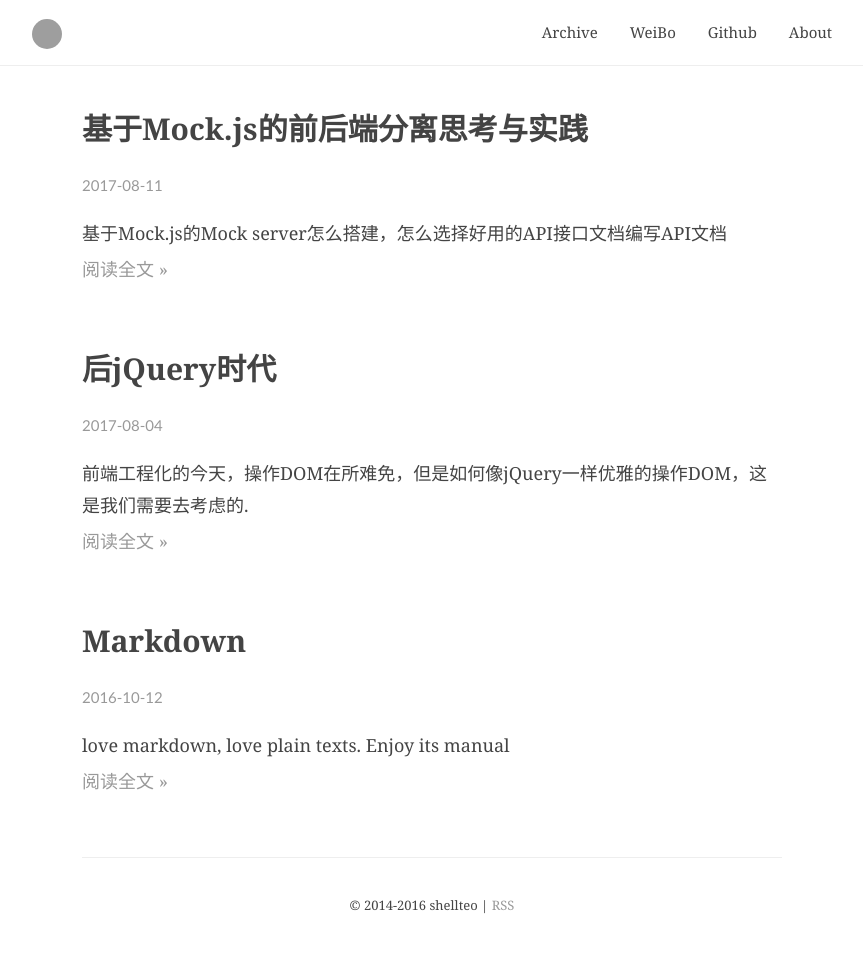
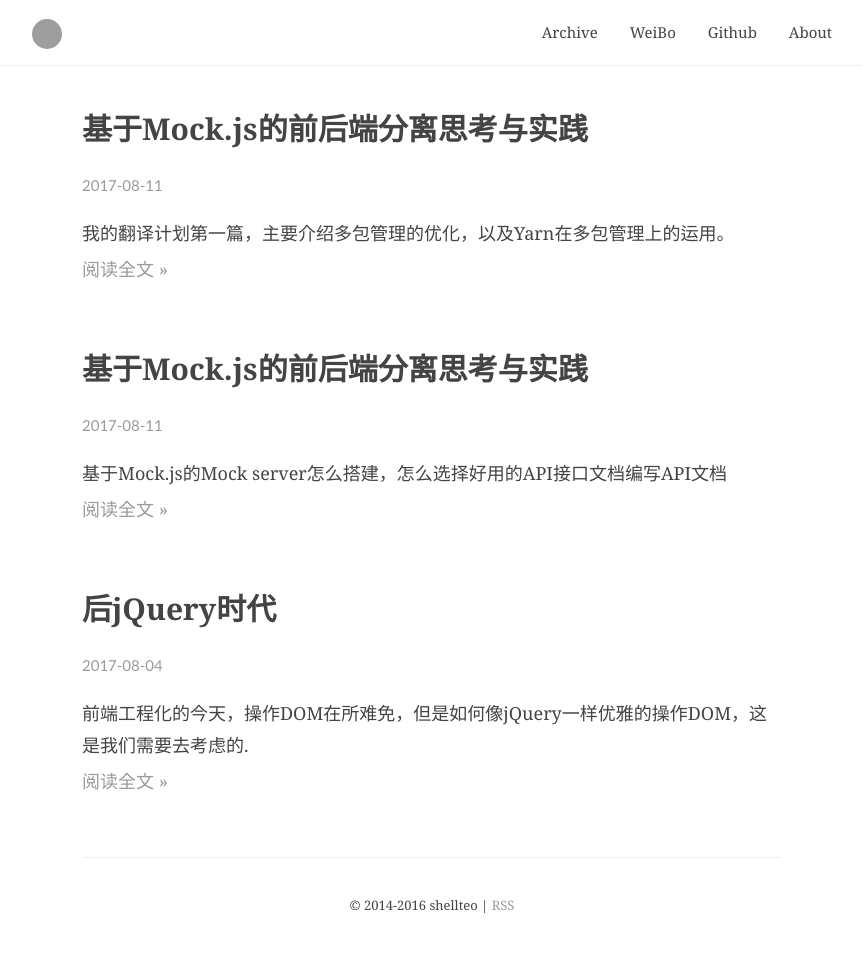
Before and after one commit to shellteo/shellteo.github.io, a Jekyll site: the page built from index.html, in a window 1280 px wide. Shown: the whole page, without its empty margins (208-1071 px from the left). Built offline with Jekyll 4.4.1, drawn with Linux system fonts in a browser that asks for light colours; comment, search, counter and statistics services are not loaded; some of the changed lines change nothing that is shown; grey boxes are pictures that could not be loaded.

Commit message:
添加文章

````diff
--- a/_config.yml
+++ b/_config.yml
@@ -4,7 +4,7 @@ baseurl: ""
 url: "http://shellteo.github.io/"
 permalink: /:title/
 avatar: http://pbwv866yd.bkt.clouddn.com/avatar.jpg
-about: http://7xof48.com1.z0.glb.clouddn.com/about.jpg
+about: http://pbwv866yd.bkt.clouddn.com/avatar.jpg
 favicon: http://pbwv866yd.bkt.clouddn.com/favicon.ico
 basecss:
 # Theme specific configuration
--- /dev/null
+++ b/_posts/2017-08-13-worksapces-in-yarn.markdown
@@ -0,0 +1,187 @@
+---
+layout: post
+title:  "基于Mock.js的前后端分离思考与实践"
+date:   2017-08-11
+categories: Mock.js
+author: 张翔
+location: ShangHai, China
+cover: "https://mmbiz.qlogo.cn/mmbiz_png/C5rBNNe9HlW3icVU6BccOxBRHxHkPyy5M12Hd1vqoOftQe8yZU3eHgtAmpsdtQQgwrlpNhs6Qia1Yr2S8hQMgctg/640?wx_fmt=png"
+description: 我的翻译计划第一篇，主要介绍多包管理的优化，以及Yarn在多包管理上的运用。
+---
+---
+随着时间的增长，项目会变得越来越大，偶尔有的项目中的一部分在其他项目中会被用到。举个例子，`Jest`作为一款通用的测试工具，有很多包都是基于它的，其中包括`jest-snapshot`，而`snapguidist`和`chai-jest-snapshot`都有用到`jest-snapshot`。
+
+## Monorepos
+将项目分解为多个包的人知道一次修改多个包是非常困难的，为了使这个过程变得更加容易，一些大型项目采用`monrepo`方法或者多包存储，为了就是减少包中编写代码的负担。
+JavaScript开发热暖每天使用的几个项目都是使用`monrepos`管理的，像`Babel`、`React`、`Jest`、`Vue`、`Angular`。
+然而将项目分成几个文件夹有时候是不够的。测试、管理依赖和发布多个包很快会变得复杂，很多项目采用像`Lerna`这样的工具来降低复杂度。
+
+## Lerna
+Lerna能优化git和npm管理多包存储的工作流。Lerna内部使用`Yarn`和npm CLI来引导项目（即为每个包安装所有第三方依赖）。简单来说，对项目中的每个使用的包Lerna都是用yarn/npm进行安装，然后在引用的包之间创建软链接。
+Lerna只是对包管理器进行了一层包装，所以Lerna无法有效的处理node_modules里面的内容
+
+>* Lerna通过 yarn install 安装包，这会对重复引用的包多次安装，这样会使得项目变得过载，因为package.json里面的引用的包是相互独立的，不会批次共享依赖。所以经常使用的第三方包，都会重复安装，这会造成大量重复
+* Lerna是先创建包，然后创建包之前的引用链接，这会造成的问题是会引起包管理器node_modules内的不一致，所以从包中运行yarn install可能会破坏Lerna管理的结构。
+
+作为包的开发人员，这些问题使我们更应该直接从yarn中支持多包存储库，从yarn0.28开始，我们很高兴来分享支持这些存储的Workspaces功能。
+
+## 介绍Yarn Workspaces
+Yarn Workspaces允许用户在单个根package.json文件的子文件夹中从多个package.json文件中安装依赖。
+
+通过防止Workspaces中依赖包的重复，使原生Workspaces到Yarn可以实现更快更轻松的依赖安装。Yarn还可以在依赖于彼此的Workspaces之间创建软链接，并确保所有目录的一致性和正确性。
+
+### 安装Workspaces
+如果要开始使用，用户必须在Yarn中运行如下命令来启用Workspaces
+```javascript
+yarn config set workspaces-experimental true
+```
+
+以上命令的作用是：它会在你的操作系统主文件夹的.yarnrc文件中添加workspaces-experimental true。Yarn Workspaces仍然会根据从社区收集来的反馈进行改进。
+我们将以Jest为例来设置Yarn Workspaces的结构。事实上，它已经在一次PR（pull request）中被实现，Jest已经使用Yarn来引导它的依赖。
+Jest的项目结构是开源JavaScript monorepo的典型代表。
+
+>| jest/
+| ---- package.json
+| ---- packages/
+| -------- jest-matcher-utils/
+| ------------ package.json
+| -------- jest-diff/
+| ------------ package.json
+...
+
+最外层的的`package.json`定义整个的项目的根依赖，其他目录的package.json文件就是Workspaces，Workspaces经常注册发布到npm上。虽然根package.json不应该作为一个包使用，它通常会包含与其他项目共享的代码或特定的业务代码，这就是我们将其标记为“私有”的原因。
+以下的例子是一个简单的根`package.json`，它可以为项目启用Workspaces，并定义项目构建和测试环境所需的第三方依赖包。
+```javascript
+{
+  "private": true,
+  "name": "jest",
+  "devDependencies": {
+    "chalk": "^2.0.1"
+  },
+  "workspaces": [
+    "packages/*"
+  ]
+}
+```
+为了简单，我们定义两个小的Workspaces依赖包
+
+1. jest-matcher-utils Workspace:
+
+```javascript
+{
+  "name": "jest-matcher-utils",
+  "description": "...",
+  "version": "20.0.3",
+  "license": "...",
+  "main": "...",
+  "browser": "...",
+  "dependencies": {
+    "chalk": "^1.1.3",
+    "pretty-format": "^20.0.3"
+  }
+}
+```
+
+jest-diff Workspace依赖于jest-matcher-utils：
+```javascript
+{
+  "name": "jest-diff",
+  "version": "20.0.3",
+  "license": "...",
+  "main": "...",
+  "browser": "...",
+  "dependencies": {
+    "chalk": "^1.1.3",
+    "diff": "^3.2.0",
+    "jest-matcher-utils": "^20.0.3",
+    "pretty-format": "^20.0.3"
+  }
+}
+```
+像Lerna这样的一层包装会首先为每个`package.json`运行`yarn install`，然后为相互依赖的包运行`yarn link`。
+如果我们使用这种方法，我们会得到如下文件结构：
+
+>| jest/
+| ---- node_modules/
+| -------- chalk/
+| ---- package.json
+| ---- packages/
+| -------- jest-matcher-utils/
+| ------------ node_modules/
+| ---------------- chalk/
+| ---------------- pretty-format/
+| ------------ package.json
+| -------- jest-diff/
+| ------------ node_modules/
+| ---------------- chalk/
+| ---------------- diff/
+| ---------------- jest-matcher-utils/  (symlink) -> ../jest-matcher-utils
+| ---------------- pretty-format/
+| ------------ package.json
+...
+
+我们能看到，第三方依赖会存在冗余重复。
+启用Workspaces后，Yarn能生成更优化的依赖关系结构，当你在项目任何地方运行`yarn install`，你会得到如下的node_modules。
+
+
+>| jest/
+| ---- node_modules/
+| -------- chalk/
+| -------- diff/
+| -------- pretty-format/
+| -------- jest-matcher-utils/  (symlink) -> ../packages/jest-matcher-utils
+| ---- package.json
+| ---- packages/
+| -------- jest-matcher-utils/
+| ------------ node_modules/
+| ---------------- chalk/`
+| ------------ package.json
+| -------- jest-diff/
+| ------------ node_modules/
+| ---------------- chalk/
+| ------------ package.json
+...
+
+像`diff`和`pretty-format`这样的依赖包还有`jest-matcher-utils`的软链接被提升到根node_modules目录，使安装越来越快，安装包越来越小。然而`chalk`依赖包不能被移动到根部，因为根部已经依赖了不同版本且不兼容的`chalk`了。
+上述的两种结构是兼容的，但是后一种结构优化了Node.js模块分辨率逻辑，而且引用的依赖仍然是正确的。
+对于狂热的Lerna用户，可以通过`--hoist`来引导代码。
+如果你在`jest-diff` Workspace中运行代码，它能够解析其他所有依赖。
+
+>* require(‘chalk’)解析为./node_modules/chalk
+* require(‘diff’)解析为../../node_modules/diff
+* require(‘pretty-format’) 解析为../../node_modules/pretty-format
+* require(‘jest-matcher-utils’)解析为../../node_modules/jest-matcher-utils，这是../packages/jest-matcher-utils的软链接
+
+
+## 管理Workspaces中依赖
+如果要修改Workspace中的依赖关系，只需在Workspace文件夹中运行相应的命令：
+```javascript
+$ cd packages/jest-matcher-utils/
+$ yarn add left-pad
+✨Done in 1.77s.
+$ git status
+modified: package.json
+modified: ../../yarn.lock
+```
+需要注意的是，Workspaces中没有自己的yarn.lock文件，在根文件夹的yarn.lock包含所有Workspaces的依赖项。当您要更改Workspace中的依赖关系时，根文件夹的yarn.lock将与Workspace的package.json一起更改。
+
+## 集成Lerna
+Yarn Workspaces使Lerna过时了吗？
+一点也不会过时，Yarn Workspaces能够轻松的和Lerna集成。
+Lerna不仅仅能为一个项目提供引导，而且它有一个用户社区能够修改Lerna来满足他们的需求。
+从Lerna 2.0.0开始，当你通过`-use-workspaces`标志运行Lerna的命令时，它将会使用Yarn来引导项目，并且还会使用`package.json/workspaces`字段来查找依赖，而不是使用`lerna.json/packages`。
+下面是Lerna的Jest配置：
+```javascript
+{
+  "npmClient": "yarn",
+  "useWorkspaces": true
+}
+```
+
+Jest依靠Yarn来引导项目，基于Lerna发布。
+
+## 下一步？
+Yarn Workspaces是包管理者在管理monrepos时可以做的第一步，因为它们成为更常见的代码共享解决方案。
+同时我们也不想将所有可能的monorepo功能放在Yarn上。 我们想要保持Yarn的精简，这意味着像Lerna这样的项目将继续和Yarn协同合作。
+我们的下一个目标是确定Yarn1.0，这是为了总结我们过去一年在Yarn上所做的工作，并认识到Yarn的可靠性如何。 我们也会分享接下来我们想要构建Yarn的想法，
+敬请关注。
````
